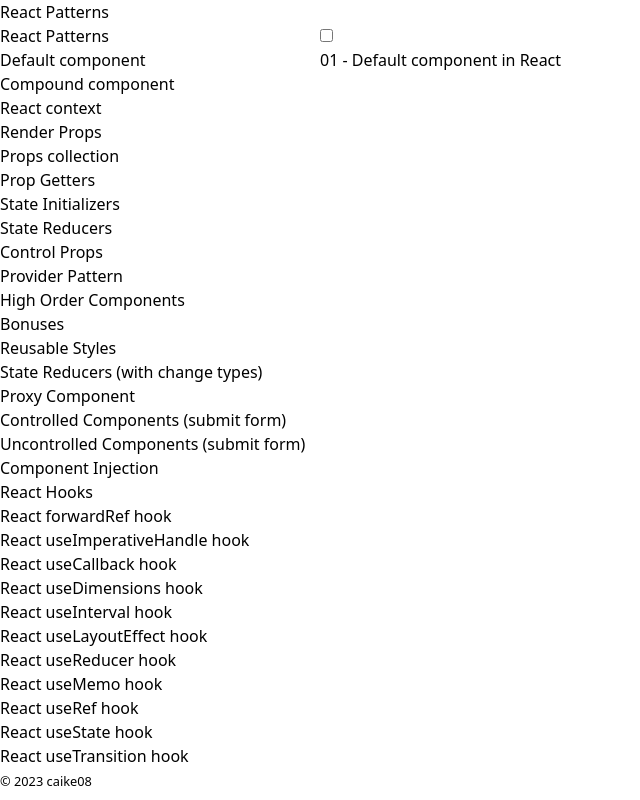
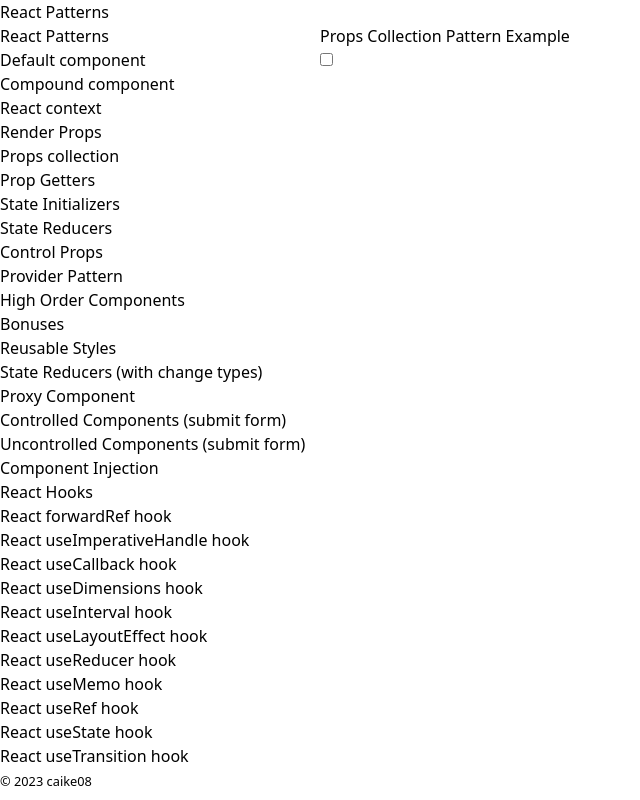
Before and after one commit to caike08/react-patterns, a React (Vite) app: page /5-props-collection in a window 1280 px wide. Before the commit this address led to /1-default-component. Shown: the whole page, without its empty margins (0-640 px from the left). Built offline with nearby package versions, Linux system fonts and the light colour scheme.

Commit message:
created props collection pattern page

```diff
--- a/src/App.tsx
+++ b/src/App.tsx
@@ -13,6 +13,7 @@
 import CompoundPage from './pages/Compound/CompoundPage'
 import ContextPage from './pages/Context/ContextPage'
 import RenderProps from './pages/RenderProps/RenderPropsPage'
+import PropsCollection from './pages/PropsCollection/PropsCollectionPage'
 import NotFound from './components/NotFound/NotFound'
 
 const router = createBrowserRouter(
@@ -22,6 +23,7 @@
       <Route path='/2-compound-component' element={<CompoundPage />} />
       <Route path='/3-context-component' element={<ContextPage />} />
       <Route path='/4-render-props' element={<RenderProps />} />
+      <Route path='/5-props-collection' element={<PropsCollection />} />
       <Route path='*' element={<NotFound />} />
     </Route>
   )
--- /dev/null
+++ b/src/pages/PropsCollection/PropsCollectionPage.tsx
@@ -0,0 +1,46 @@
+// Props Collection Pattern
+// Reference: https://medium.com/@elhamelshami.dev/what-is-the-prop-getters-pattern-26349e5637df
+
+import { ReactNode, useState } from 'react'
+import Switch from '../../components/Switch/Switch'
+
+interface ToggleProps {
+  children: (props: { on: boolean, title: string, propsCollection: { onClick: () => void } }) => ReactNode
+}
+
+const PROPS_COLLECTION_TITLE = 'Props Collection Pattern Example'
+
+const Toggle = ({ children }: ToggleProps) => {
+  const [ on, setOn ] = useState<boolean>(false)
+  const toggle = () => setOn(!on)
+
+  const getPropsCollection = () => {
+    return {
+      on,
+      title: PROPS_COLLECTION_TITLE,
+      // specific props to switch component
+      propsCollection: {
+        onClick: toggle,
+      }
+    }
+  }
+
+  return children(getPropsCollection())
+}
+
+// eslint-disable-next-line @typescript-eslint/no-explicit-any
+const PropsCollection = (props: any) => {
+  return (
+    <Toggle {...props}>
+      {({ on, title, propsCollection }) => (
+        <>
+          <h1 className='text-2xl font-bold text-gray-700 mb-4'>{title}</h1>
+          {/* And... propsCollection is passed here */}
+          <Switch on={on} {...propsCollection} />
+        </>
+      )}
+    </Toggle>
+  )
+}
+
+export default PropsCollection
```
